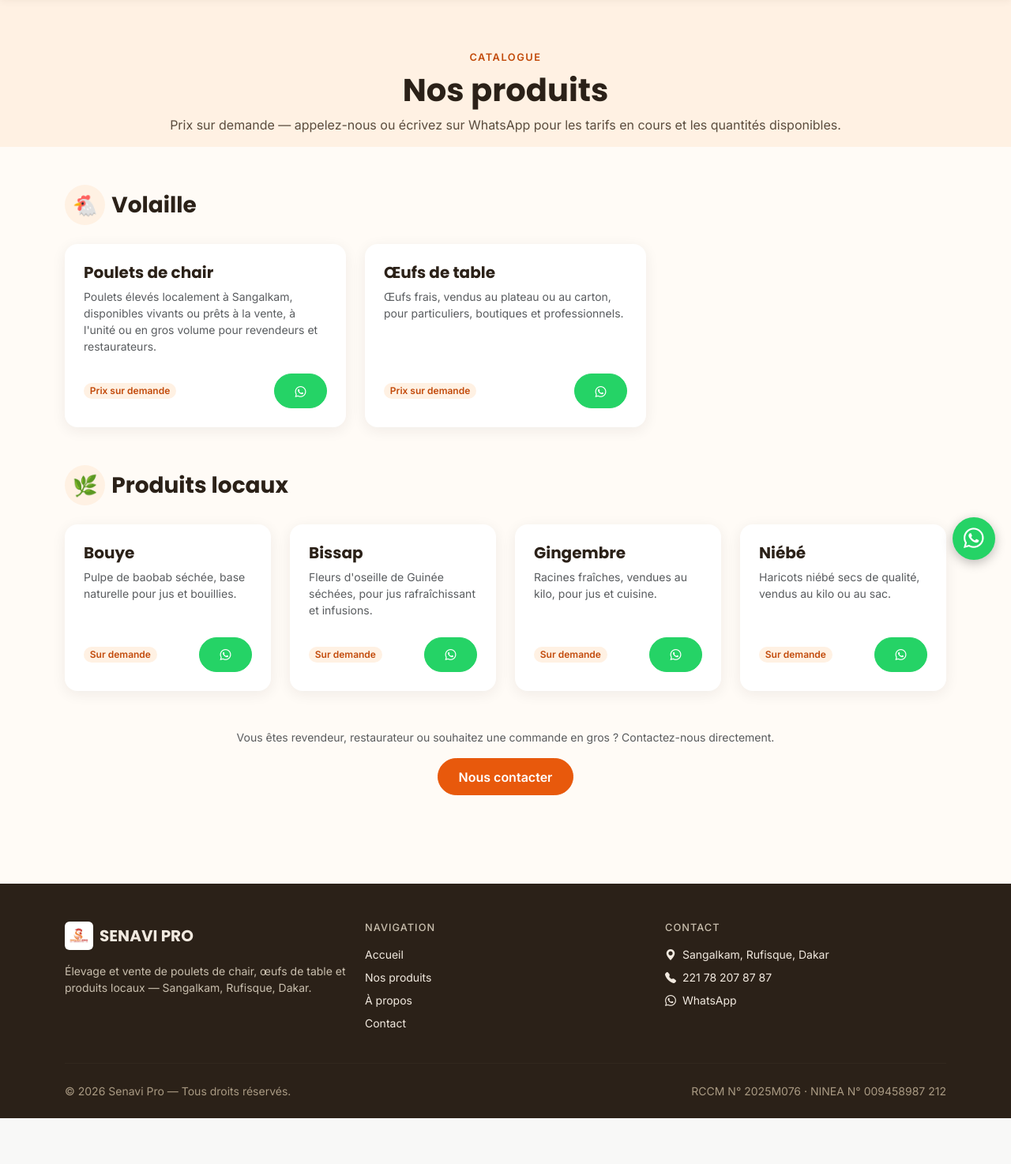
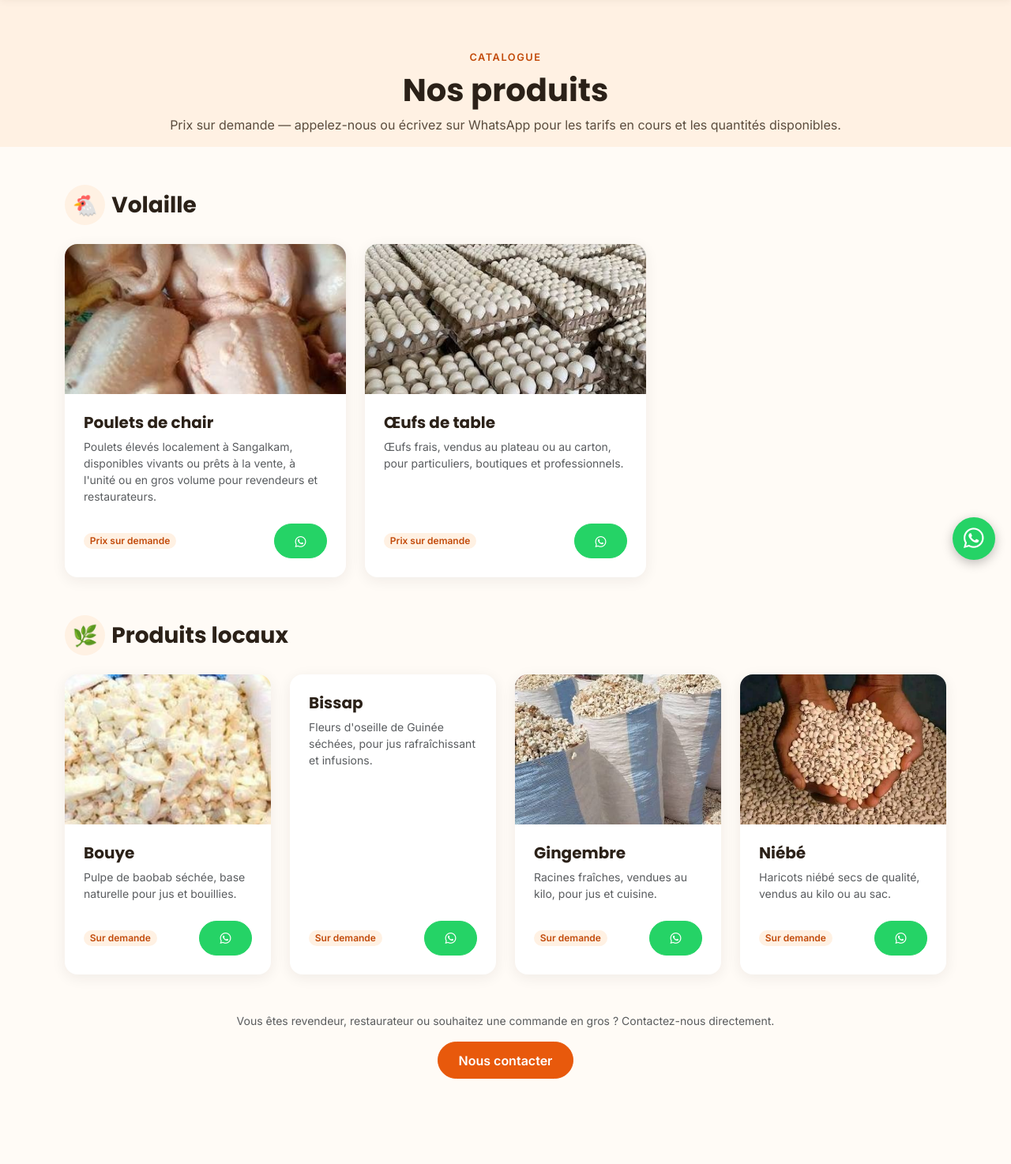
Before and after one commit to Bayegaye/senavipro, a Flask app: page /nos-produits in a window 1280 px wide. Shown: the part 71-1545 px from the top of the page at 79% size. Before the commit the page ends 1487 px from the top, so only its background shows below. Run offline with Flask 3, Linux system fonts and the light colour scheme; parts of the project's set-up code (start-up, migrations or seed data) failed here and were passed over; some libraries are stand-ins or nearby versions.

Commit message:
Ajouter les photos produits sur le site public

```diff
--- a/templates/public_base.html
+++ b/templates/public_base.html
@@ -74,7 +74,7 @@
     font-weight: 700; font-size: .8rem;
   }
   .sp-card {
-    background: #fff; border: none; border-radius: 1rem;
+    background: #fff; border: none; border-radius: 1rem; overflow: hidden;
     box-shadow: 0 4px 18px rgba(43,33,24,.07); height: 100%;
     transition: transform .15s ease, box-shadow .15s ease;
   }
@@ -83,6 +83,9 @@
     width: 3.2rem; height: 3.2rem; border-radius: 50%; display: inline-flex;
     align-items: center; justify-content: center; background: var(--sp-orange-soft);
     color: var(--sp-orange-dark); font-size: 1.5rem; flex: 0 0 auto;
+  }
+  .sp-card-photo {
+    width: 100%; height: 190px; object-fit: cover; display: block;
   }
 
   /* ---------- Footer ---------- */
--- a/templates/public_produits.html
+++ b/templates/public_produits.html
@@ -19,22 +19,28 @@
     </div>
     <div class="row g-4 mb-5">
       <div class="col-md-6 col-lg-4">
-        <div class="sp-card p-4 h-100 d-flex flex-column">
+        <div class="sp-card h-100 d-flex flex-column">
+          <img src="{{ url_for('static', filename='img/products/poulets_chair.jpg') }}" alt="Poulets de chair" class="sp-card-photo">
+          <div class="p-4 d-flex flex-column flex-grow-1">
           <h5 class="fw-bold">Poulets de chair</h5>
           <p class="small text-muted flex-grow-1">Poulets élevés localement à Sangalkam, disponibles vivants ou prêts à la vente, à l'unité ou en gros volume pour revendeurs et restaurateurs.</p>
           <div class="d-flex justify-content-between align-items-center mt-2">
             <span class="badge rounded-pill" style="background:var(--sp-orange-soft); color:var(--sp-orange-dark);">Prix sur demande</span>
             <a href="https://wa.me/{{ company_info.phone_intl }}?text={{ 'Bonjour Senavi Pro, je souhaite des informations sur les poulets de chair.' | urlencode }}" target="_blank" rel="noopener" class="btn btn-sm btn-sp-whatsapp"><i class="bi bi-whatsapp"></i></a>
           </div>
+          </div>
         </div>
       </div>
       <div class="col-md-6 col-lg-4">
-        <div class="sp-card p-4 h-100 d-flex flex-column">
+        <div class="sp-card h-100 d-flex flex-column">
+          <img src="{{ url_for('static', filename='img/products/oeufs_table.jpg') }}" alt="Œufs de table" class="sp-card-photo">
+          <div class="p-4 d-flex flex-column flex-grow-1">
           <h5 class="fw-bold">Œufs de table</h5>
           <p class="small text-muted flex-grow-1">Œufs frais, vendus au plateau ou au carton, pour particuliers, boutiques et professionnels.</p>
           <div class="d-flex justify-content-between align-items-center mt-2">
             <span class="badge rounded-pill" style="background:var(--sp-orange-soft); color:var(--sp-orange-dark);">Prix sur demande</span>
             <a href="https://wa.me/{{ company_info.phone_intl }}?text={{ 'Bonjour Senavi Pro, je souhaite des informations sur les œufs de table.' | urlencode }}" target="_blank" rel="noopener" class="btn btn-sm btn-sp-whatsapp"><i class="bi bi-whatsapp"></i></a>
+          </div>
           </div>
         </div>
       </div>
@@ -46,12 +52,15 @@
     </div>
     <div class="row g-4">
       <div class="col-md-6 col-lg-3">
-        <div class="sp-card p-4 h-100 d-flex flex-column">
+        <div class="sp-card h-100 d-flex flex-column">
+          <img src="{{ url_for('static', filename='img/products/bouye.jpg') }}" alt="Bouye" class="sp-card-photo">
+          <div class="p-4 d-flex flex-column flex-grow-1">
           <h5 class="fw-bold">Bouye</h5>
           <p class="small text-muted flex-grow-1">Pulpe de baobab séchée, base naturelle pour jus et bouillies.</p>
           <div class="d-flex justify-content-between align-items-center mt-2">
             <span class="badge rounded-pill" style="background:var(--sp-orange-soft); color:var(--sp-orange-dark);">Sur demande</span>
             <a href="https://wa.me/{{ company_info.phone_intl }}?text={{ 'Bonjour Senavi Pro, je souhaite des informations sur le bouye.' | urlencode }}" target="_blank" rel="noopener" class="btn btn-sm btn-sp-whatsapp"><i class="bi bi-whatsapp"></i></a>
+          </div>
           </div>
         </div>
       </div>
@@ -66,22 +75,28 @@
         </div>
       </div>
       <div class="col-md-6 col-lg-3">
-        <div class="sp-card p-4 h-100 d-flex flex-column">
+        <div class="sp-card h-100 d-flex flex-column">
+          <img src="{{ url_for('static', filename='img/products/gingembre.jpg') }}" alt="Gingembre" class="sp-card-photo">
+          <div class="p-4 d-flex flex-column flex-grow-1">
           <h5 class="fw-bold">Gingembre</h5>
           <p class="small text-muted flex-grow-1">Racines fraîches, vendues au kilo, pour jus et cuisine.</p>
           <div class="d-flex justify-content-between align-items-center mt-2">
             <span class="badge rounded-pill" style="background:var(--sp-orange-soft); color:var(--sp-orange-dark);">Sur demande</span>
             <a href="https://wa.me/{{ company_info.phone_intl }}?text={{ 'Bonjour Senavi Pro, je souhaite des informations sur le gingembre.' | urlencode }}" target="_blank" rel="noopener" class="btn btn-sm btn-sp-whatsapp"><i class="bi bi-whatsapp"></i></a>
           </div>
+          </div>
         </div>
       </div>
       <div class="col-md-6 col-lg-3">
-        <div class="sp-card p-4 h-100 d-flex flex-column">
+        <div class="sp-card h-100 d-flex flex-column">
+          <img src="{{ url_for('static', filename='img/products/niebe.jpg') }}" alt="Niébé" class="sp-card-photo">
+          <div class="p-4 d-flex flex-column flex-grow-1">
           <h5 class="fw-bold">Niébé</h5>
           <p class="small text-muted flex-grow-1">Haricots niébé secs de qualité, vendus au kilo ou au sac.</p>
           <div class="d-flex justify-content-between align-items-center mt-2">
             <span class="badge rounded-pill" style="background:var(--sp-orange-soft); color:var(--sp-orange-dark);">Sur demande</span>
             <a href="https://wa.me/{{ company_info.phone_intl }}?text={{ 'Bonjour Senavi Pro, je souhaite des informations sur le niébé.' | urlencode }}" target="_blank" rel="noopener" class="btn btn-sm btn-sp-whatsapp"><i class="bi bi-whatsapp"></i></a>
+          </div>
           </div>
         </div>
       </div>
```
Also changed, not shown: templates/public_accueil.html (+16 -8 lines), static/img/products/bouye.jpg (added), static/img/products/gingembre.jpg (added), static/img/products/niebe.jpg (added), static/img/products/oeufs_table.jpg (added), static/img/products/poulets_chair.jpg (added).
